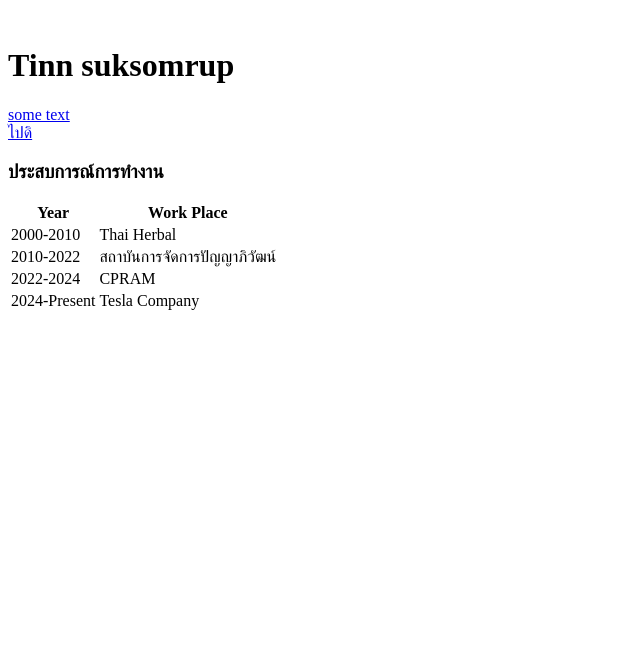
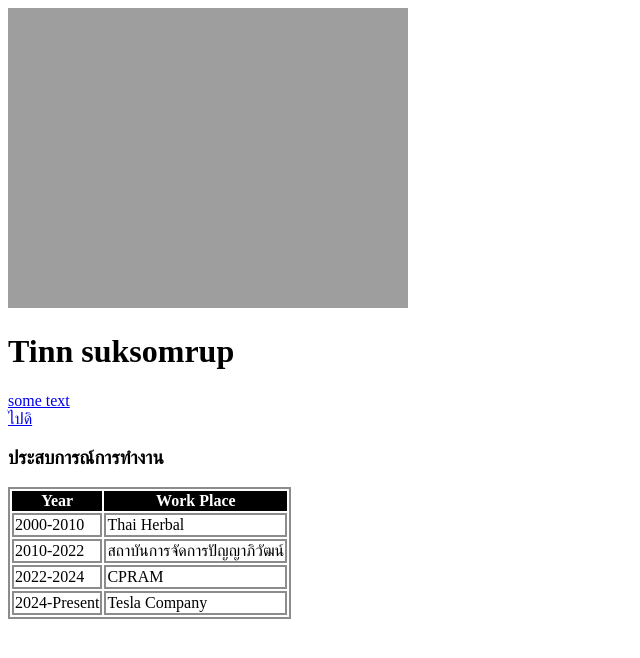
Before and after one commit to tinnSuk/mypage2024, a plain HTML site: page index.html in a window 1280 px wide. Shown: the whole page, without its empty margins (0-640 px from the left). Drawn offline with Linux system fonts and the light colour scheme; the site is published under a folder, as on GitHub Pages, so addresses that start at the root find nothing.

Commit message:
Add files via upload

```diff
--- a/index.html
+++ b/index.html
@@ -4,10 +4,10 @@
     <meta charset="UTF-8">
     <meta name="viewport" content="width=device-width, initial-scale=1.0">
     <title>Document</title>
-<link rel="stylesheet" href="/styles.css">
+<link rel="stylesheet" href="styles.css">
 </head>
 <body>
-    <img src="/toothless-dancing-toothless.gif" alt="">
+    <img src="toothless-dancing-toothless.gif" alt="">
    <h1>Tinn suksomrup</h1>
    <a href="https://www.google.com/">some text</a>
    <br>
```
